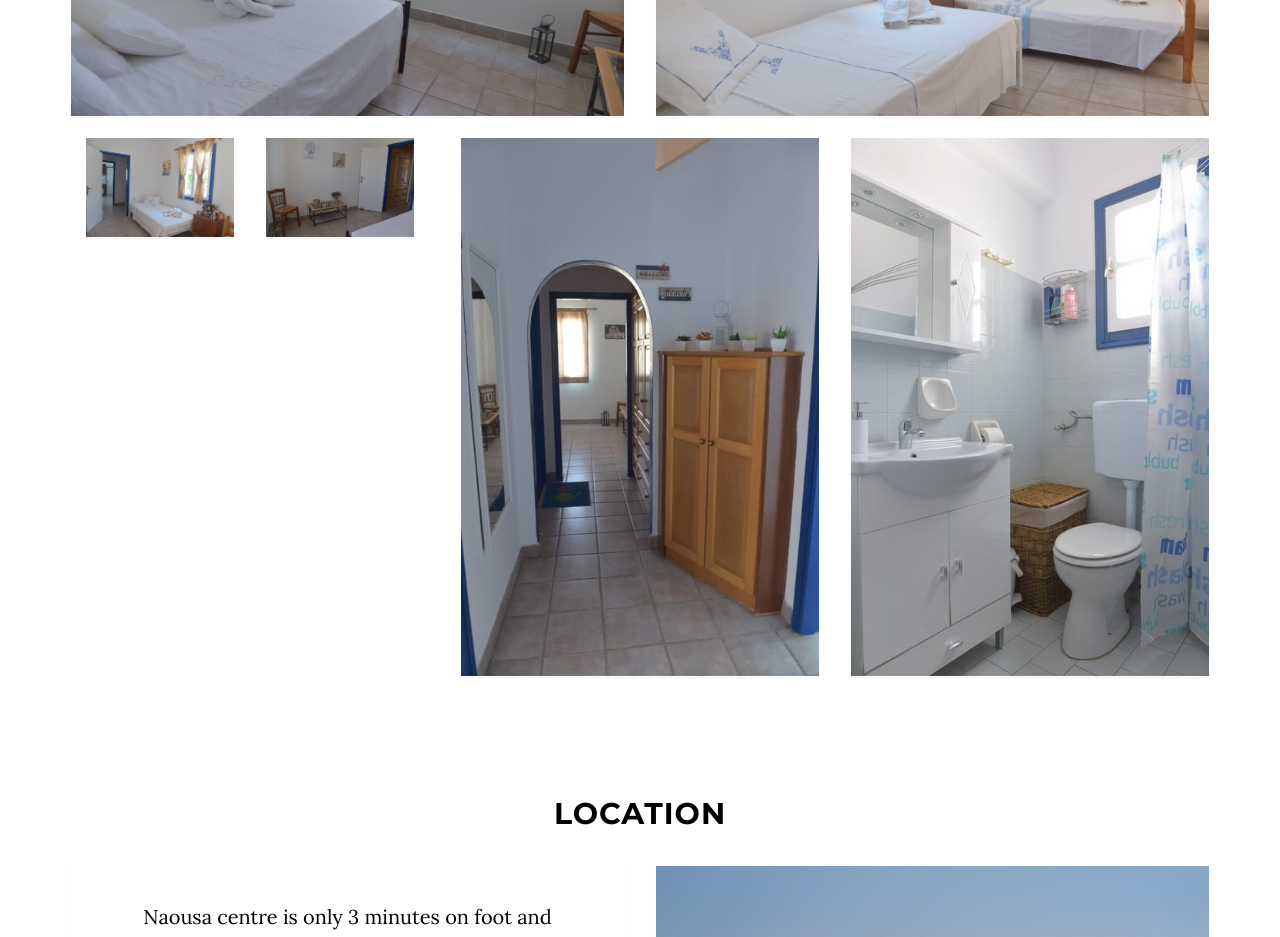
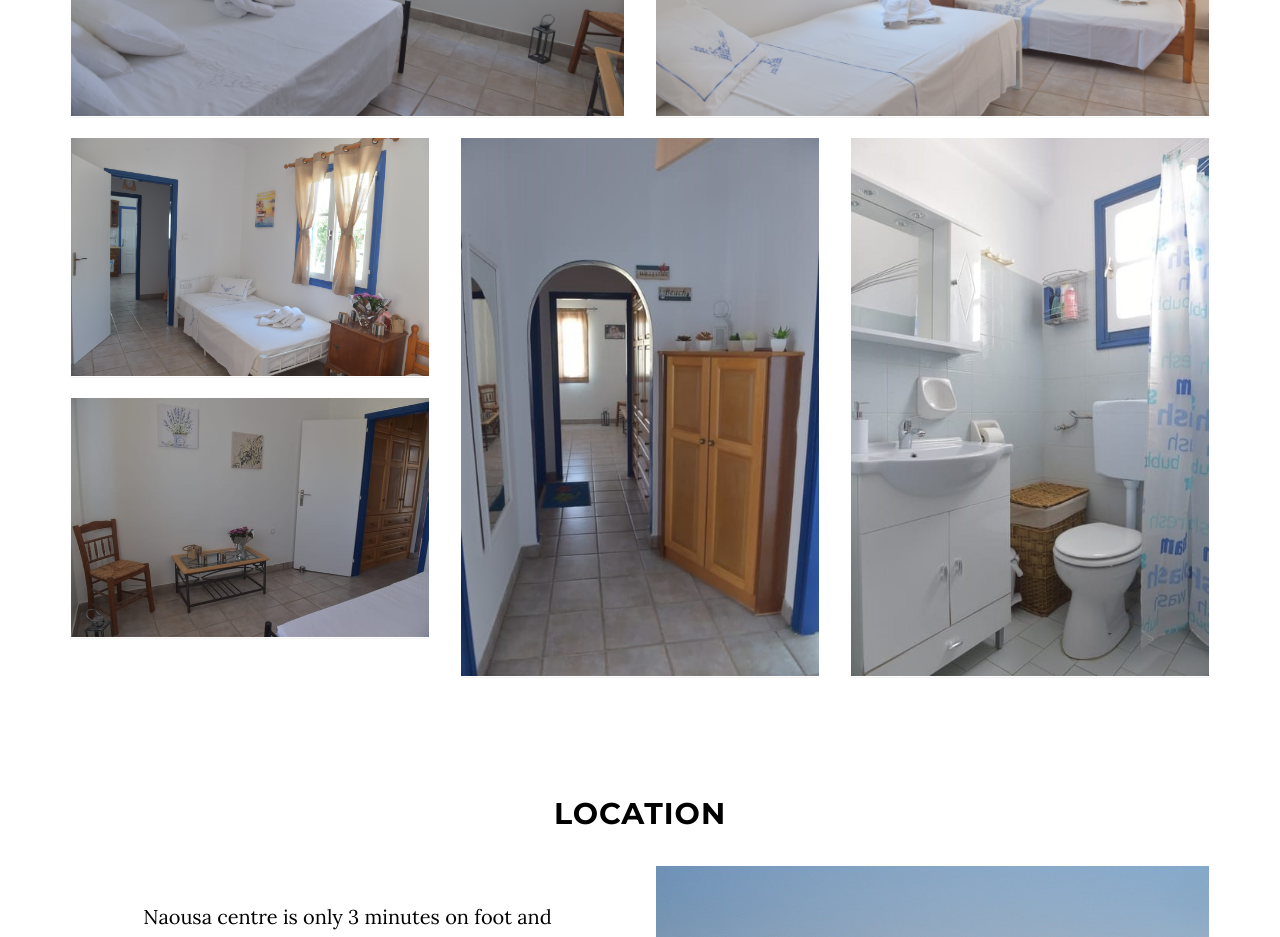
Before and after one commit to bvassilis/paros, a website: page index.html in a window 1280 px wide. Shown: the part 1760-2697 px from the top of the page. Drawn offline with nearby package versions, Linux system fonts and the light colour scheme; some packages are replaced by stand-ins of ours.

Commit message:
fix new imgs order

```diff
--- a/index.html
+++ b/index.html
@@ -135,16 +135,18 @@
 
         <div class="row">
             <div class="col-xs-12 col-sm-4">
-                <div class="col-xs-12 col-sm-6">
+                <div class="row">
+                <div class="col-xs-12 col-sm-12">
                 <div class="panel panel-professional">
                     <img src="./img/DSC_3480.JPG" style="width:100%" />
                 </div>
-                </div>
-                <div class="col-xs-12 col-sm-6">
+                    </div></div>
+                <div class="row">
+                <div class="col-xs-12 col-sm-12">
                 <div class="panel panel-professional">
                     <img src="./img/dsc_3597.jpg" style="width:100%" />
                 </div>
-                </div>
+                    </div></div>
             </div>
             <div class="col-xs-12 col-sm-4">
                 <div class="panel panel-professional">
```
